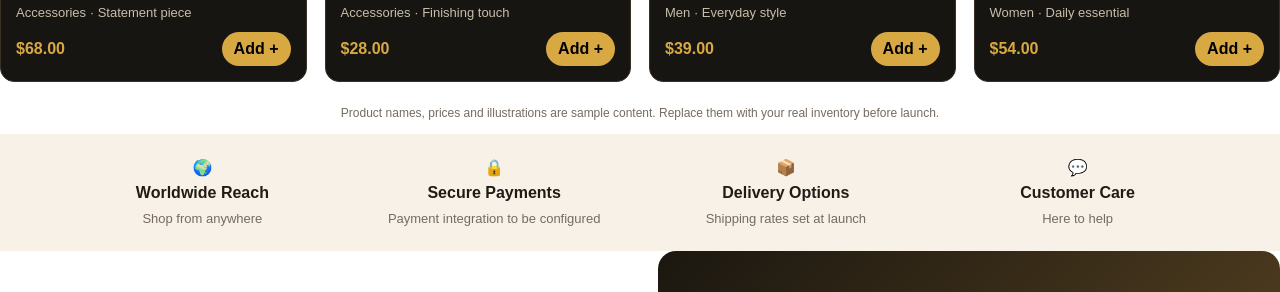
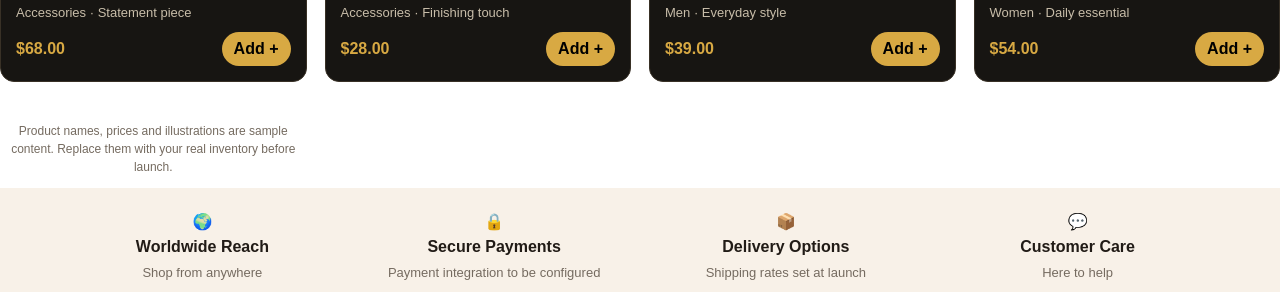
Before and after one commit to anna-2345/luxora-fashion, a plain HTML site: page index.html in a window 1280 px wide. Shown: the part 1836-2128 px from the top of the page. Drawn offline with Linux system fonts and the light colour scheme.

Commit message:
Update index.html

```diff
--- a/index.html
+++ b/index.html
@@ -17,7 +17,6 @@ nav{display:flex;gap:22px;align-items:center;font-size:13px}nav a:hover{color:va
 .hero{min-height:520px;background:linear-gradient(90deg,rgba(0,0,0,.74),rgba(0,0,0,.12)),url('Black%20and%20Gold%20Editorial%20Elegance.png') center 37%/cover;display:flex;align-items:center;padding:55px 7%;color:white;}
 .hero-copy{max-width:510px}.eyebrow{color:var(--gold);letter-spacing:.22em;text-transform:uppercase;font-size:12px;font-weight:bold}.hero h1{font:clamp(42px,6vw,76px)/.98 Georgia,serif;margin:18px 0}.hero p{font-size:18px;color:#f2e8dc}.btn{display:inline-block;background:var(--gold);color:#15100a;padding:15px 25px;border-radius:30px;font-weight:bold;border:0;cursor:pointer;margin-top:12px}
 .section style=padding:35px 5%;background:#080808;text-align:center;"> <h2 style="color:#d4af37;font-family:Georgia,serif;font-size:32px;">  DISCOVER OUR COLLECTIONS </h2> <p style="color:#fff;margin-bottom:25px;">Luxury, elegance and style for everyone.</p><imgsrc="luxora-collections.png"alt="Luxora Fashion Collections"style="width:100%;max-width:1400px;height:auto;border:2px solid #d4af37;border-radius:12px;">
-</section>
 .categories{display:grid;grid-template-columns:repeat(5,1fr);gap:14px}.category{background:var(--cream);border:1px solid #eadfce;border-radius:14px;padding:25px 12px;text-align:center;transition:.2s}.category:hover{transform:translateY(-4px);border-color:var(--gold)}.category .icon{font-size:35px;display:block;margin-bottom:12px}.category strong{font-size:14px}
 .filters{display:flex;justify-content:center;gap:10px;flex-wrap:wrap;margin-bottom:25px}.filter{border:1px solid #9e7b3c;background:transparent;color:inherit;border-radius:22px;padding:9px 16px;cursor:pointer}.filter.active,.filter:hover{background:var(--gold);color:#17110a}
 .products{display:grid;grid-template-columns:repeat(4,1fr);gap:18px}.product{background:#171512;border:1px solid #393126;border-radius:14px;overflow:hidden}.product-art{height:190px;display:grid;place-items:center;font-size:64px;background:linear-gradient(140deg,#e9dfd1,#b9a58b);color:#211b16}.product:nth-child(2n) .product-art{background:linear-gradient(140deg,#ddd2c6,#7e7064)}.product:nth-child(3n) .product-art{background:linear-gradient(140deg,#e6d7c4,#c7a35e)}.product-info{padding:15px}.product-info h3{font-size:15px;margin:0 0 8px}.product-info p{color:#c8bda9;font-size:13px;margin:0 0 12px}.price-row{display:flex;justify-content:space-between;align-items:center}.price{color:var(--gold);font-weight:bold}.add{background:var(--gold);border:0;border-radius:20px;padding:8px 12px;cursor:pointer;font-weight:bold}
@@ -53,7 +52,7 @@ footer{background:#050505;color:#eee;padding:40px 5%;display:grid;grid-template-
 <div class="product" data-category="Accessories" data-name="Gold-tone jewellery set"><div class="product-art">💎</div><div class="product-info"><h3>Gold-Tone Jewellery Set</h3><p>Accessories · Finishing touch</p><div class="price-row"><span class="price">$28.00</span><button class="add" onclick="addToCart('Gold-Tone Jewellery Set',28)">Add +</button></div></div></div>
 <div class="product" data-category="Men" data-name="Modern casual shirt"><div class="product-art">👔</div><div class="product-info"><h3>Modern Casual Shirt</h3><p>Men · Everyday style</p><div class="price-row"><span class="price">$39.00</span><button class="add" onclick="addToCart('Modern Casual Shirt',39)">Add +</button></div></div></div>
 <div class="product" data-category="Women" data-name="Chic everyday bag"><div class="product-art">👜</div><div class="product-info"><h3>Chic Everyday Bag</h3><p>Women · Daily essential</p><div class="price-row"><span class="price">$54.00</span><button class="add" onclick="addToCart('Chic Everyday Bag',54)">Add +</button></div></div></div>
-</div><p class="note" style="text-align:center;margin-top:22px">Product names, prices and illustrations are sample content. Replace them with your real inventory before launch.</p>
+<p class="note" style="text-align:center;margin-top:22px">Product names, prices and illustrations are sample content. Replace them with your real inventory before launch.</p>
 </section>
 <div class="promise"><div>🌍<strong>Worldwide Reach</strong><span>Shop from anywhere</span></div><div>🔒<strong>Secure Payments</strong><span>Payment integration to be configured</span></div><div>📦<strong>Delivery Options</strong><span>Shipping rates set at launch</span></div><div>💬<strong>Customer Care</strong><span>Here to help</span></div></div>
 <section class="section" id="about"><div class="about"><div><div class="eyebrow">The Luxora story</div><h2 style="font:38px Georgia,serif">Wear your confidence.</h2><p>Luxora Fashion brings together clothing, footwear, bags, jewellery and accessories in one destination. Our aim is to make discovering your next favourite look feel effortless, wherever you are in the world.</p><p class="note">Add your business story, location, shipping policy and returns policy here before publishing.</p></div><div class="about-card"><div class="monogram">L ♢</div><h2 style="font:30px Georgia,serif;color:#e6bd68">LUXORA FASHION</h2><p style="color:#eee0c8;font-style:italic">Wear Your Confidence.</p></div></div></section>
@@ -74,4 +73,5 @@ function setFilter(cat,btn){document.querySelectorAll('.filter').forEach(b=>b.cl
 document.getElementById('search').addEventListener('input',e=>{let q=e.target.value.toLowerCase();document.querySelectorAll('.product').forEach(p=>p.style.display=p.dataset.name.includes(q)?'block':'none')});
 function sendBooking(e){e.preventDefault();let subject=encodeURIComponent('Luxora Fashion enquiry: '+document.getElementById('book-type').value);let body=encodeURIComponent('Name: '+document.getElementById('book-name').value+'\nEmail: '+document.getElementById('book-email').value+'\nDate: '+document.getElementById('book-date').value+'\nMessage: '+document.getElementById('book-message').value);window.location.href='mailto:your-email@example.com?subject='+subject+'&body='+body}
 </script>
-</body></html>
+</body>
+</html>
```
